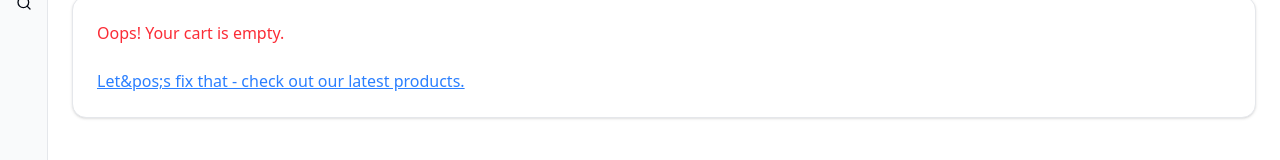
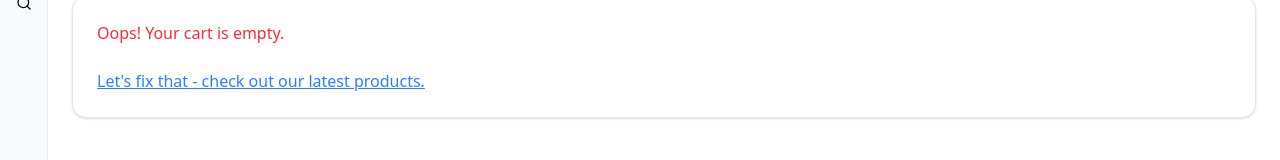
Before and after one commit to ravendraksingh/ecom-app, a Next.js app: page /cart in a window 1280 px wide. Shown: the part 149-309 px from the top of the page. Built offline with nearby package versions, Linux system fonts and the light colour scheme.

Commit message:
bug fix in cart page

```diff
--- a/app/cart/page.js
+++ b/app/cart/page.js
@@ -40,7 +40,7 @@ const CartPage = () => {
               <br />
               <p>
                 <Link href="/products" className="underline text-blue-500">
-                  Let&pos;s fix that - check out our
+                  Let&apos;s fix that - check out our
                   latest products.
                 </Link>
               </p>
```
